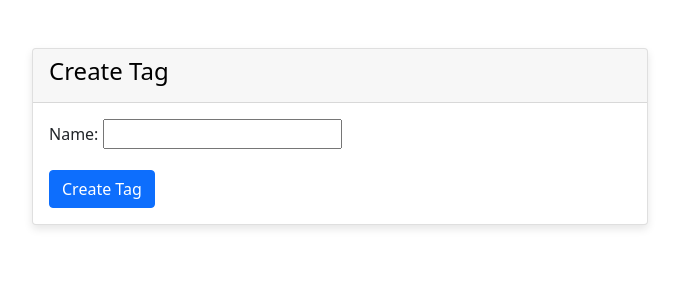
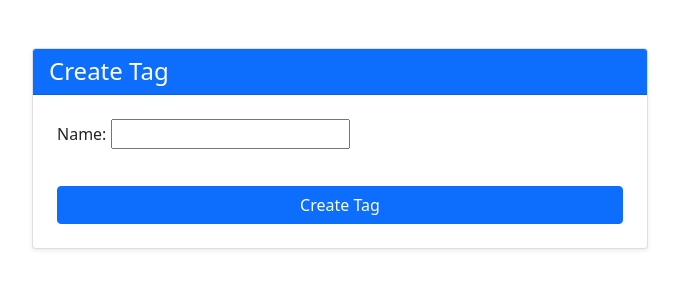
Before and after one commit to Timur5050/toDo-list-project, a Django app: page /tags/create/ in a window 1280 px wide. Shown: the part 58-358 px from the top of the page, without its empty margins (300-979 px from the left). Run offline with Django 5.2, Linux system fonts and the light colour scheme; the visitor is signed in with stand-in values (Sample User, id 1).

Commit message:
created a better design for tag cretion form

```diff
--- a/templates/roster/tag_form.html
+++ b/templates/roster/tag_form.html
@@ -3,15 +3,15 @@
 {% block content %}
 <div class="row justify-content-center mt-5">
   <div class="col-md-6">
-        <div class="card">
-            <div class="card-header">
-                <h4>Create Tag</h4>
+    <div class="card shadow-sm rounded">
+      <div class="card-header bg-primary text-white">
+        <h4 class="mb-0">Create Tag</h4>
       </div>
-            <div class="card-body">
+      <div class="card-body p-4">
         <form action="" method="post">
           {% csrf_token %}
           {{ form.as_p }}
-                    <button type="submit" class="btn btn-primary">Create Tag</button>
+          <button type="submit" class="btn btn-primary btn-block mt-3">Create Tag</button>
         </form>
       </div>
     </div>
```
Lines whose indentation alone changed are shown as unchanged.
